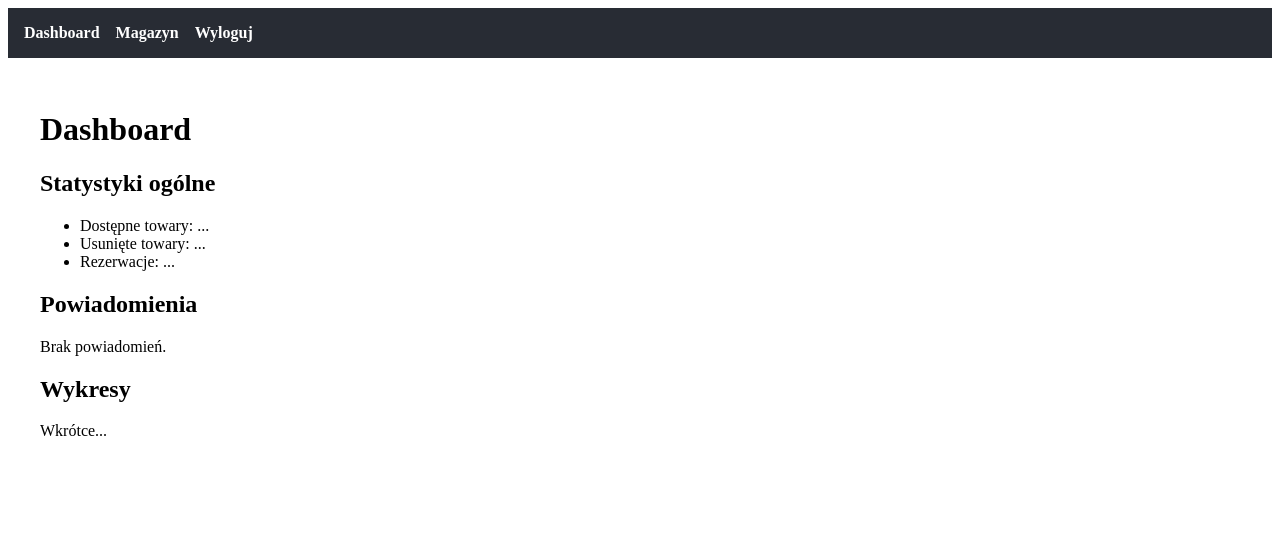
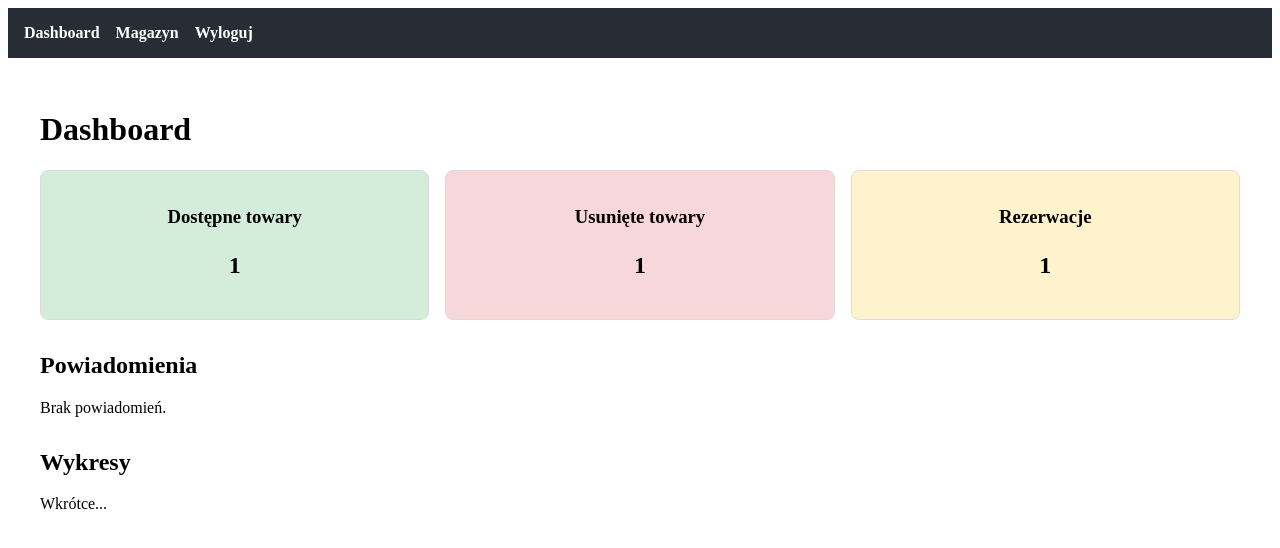
Before and after one commit to ShinyPotatooo/inzynierka, a React (Create React App) app: page /dashboard in a window 1280 px wide. Shown: the top 548 px of the page. Built offline with nearby package versions, Linux system fonts and the light colour scheme.

Commit message:
Add initial structure for DashboardPage with placeholder content

```diff
--- /dev/null
+++ b/src/components/Dashboard/StatCard.jsx
@@ -0,0 +1,22 @@
+import React from 'react';
+
+
+const StatCard = ({ label, value, color }) => {
+  const cardStyle = {
+    border: '1px solid #ddd',
+    borderRadius: '8px',
+    padding: '1rem',
+    backgroundColor: color || '#f5f5f5',
+    flex: 1,
+    textAlign: 'center'
+  };
+
+  return (
+    <div style={cardStyle}>
+      <h3>{label}</h3>
+      <p style={{ fontSize: '1.5rem', fontWeight: 'bold' }}>{value}</p>
+    </div>
+  );
+};
+
+export default StatCard;
--- a/src/pages/DashboardPage.jsx
+++ b/src/pages/DashboardPage.jsx
@@ -1,25 +1,35 @@
 import React from 'react';
+import StatCard from '../components/Dashboard/StatCard';
 
 const DashboardPage = () => {
+  // Przykładowe dane lokalne (na razie bez backendu)
+  const items = [
+    { name: 'Produkt A', quantity: 10, status: 'dostępny' },
+    { name: 'Produkt B', quantity: 0, status: 'usunięty' },
+    { name: 'Produkt C', quantity: 5, status: 'zarezerwowany' },
+  ];
+
+  const total = items.length;
+  const available = items.filter(i => i.status === 'dostępny').length;
+  const deleted = items.filter(i => i.status === 'usunięty').length;
+  const reserved = items.filter(i => i.status === 'zarezerwowany').length;
+
   return (
     <div style={{ padding: '2rem' }}>
       <h1>Dashboard</h1>
 
-      <section>
-        <h2>Statystyki ogólne</h2>
-        <ul>
-          <li>Dostępne towary: ...</li>
-          <li>Usunięte towary: ...</li>
-          <li>Rezerwacje: ...</li>
-        </ul>
+      <section style={{ display: 'flex', gap: '1rem', marginTop: '1rem' }}>
+        <StatCard label="Dostępne towary" value={available} color="#d4edda" />
+        <StatCard label="Usunięte towary" value={deleted} color="#f8d7da" />
+        <StatCard label="Rezerwacje" value={reserved} color="#fff3cd" />
       </section>
 
-      <section>
+      <section style={{ marginTop: '2rem' }}>
         <h2>Powiadomienia</h2>
         <p>Brak powiadomień.</p>
       </section>
 
-      <section>
+      <section style={{ marginTop: '2rem' }}>
         <h2>Wykresy</h2>
         <p>Wkrótce...</p>
       </section>
```
